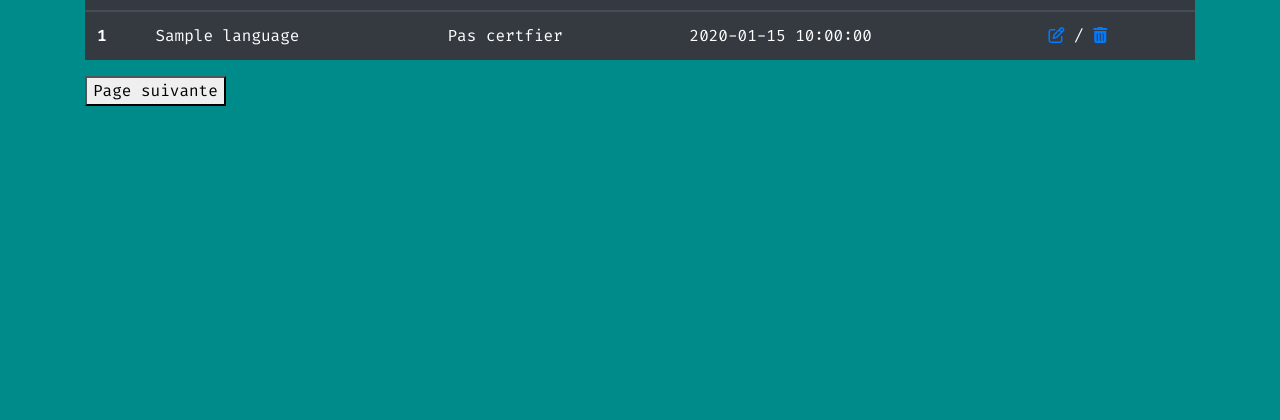
After one commit to Qadadain/Crook.fr, a PHP site: template src/View/Admin/language.html.twig in a window 1280 px wide. The commit adds this page. Shown: the part 127-547 px from the top of the page. Run offline with PHP 8.4, Linux system fonts and the light colour scheme; the template is opened without the code that fills it: most values are stand-ins (such as "Sample title", 1, 10 or a date in 2020); some libraries are stand-ins or nearby versions.

Commit message:
need change branch

```diff
--- /dev/null
+++ b/src/View/Admin/language.html.twig
@@ -0,0 +1,39 @@
+{% extends 'adminLayout.html.twig' %}
+{% block title %}Admin - page d'acceuil{% endblock %}
+{% block content %}
+    <div class="container">
+        <table class="table table-dark">
+            <thead>
+            <tr>
+                <th scope="col">#</th>
+                <th scope="col">Nom</th>
+                <th scope="col">Si valide</th>
+                <th scope="col">Créer le</th>
+                <th scope="col">Actions</th>
+            </tr>
+            </thead>
+            <tbody id="test">
+            {% for language in languages %}
+                <tr>
+                    <th scope="row">{{ loop.index }}</th>
+                    <td>{{ language.name }}</td>
+                    <td>{{ language.is_valid == 1 ? 'Certifier' : 'Pas certfier' }}</td>
+                    <td>{{ language.create_at }}</td>
+                    <td>
+                        <a href="language/{{ language.id }}">
+                            <i class="far fa-edit"></i>
+                        </a>
+                        /
+                        <a href="deleteLanguage/{{ language.id }}">
+                            <i class="fas fa-trash-alt"></i>
+                        </a>
+                    </td>
+                </tr>
+            {% endfor %}
+            </tbody>
+        </table>
+        <div>
+            <button id="next" value="{{ limit }}">Page suivante</button>
+        </div>
+    </div>
+{% endblock %}
--- a/src/View/adminLayout.html.twig
+++ b/src/View/adminLayout.html.twig
@@ -24,10 +24,11 @@
     <a class="navbar-brand text-light" href="/admin/language">Voir les languages</a>
 </nav>
 {% block content %}{% endblock %}
-<script src="https://code.jquery.com/jquery-3.4.1.slim.min.js" integrity="sha384-J6qa4849blE2+poT4WnyKhv5vZF5SrPo0iEjwBvKU7imGFAV0wwj1yYfoRSJoZ+n" crossorigin="anonymous"></script>
+<script src="https://ajax.googleapis.com/ajax/libs/jquery/3.4.1/jquery.min.js"></script>
 <script src="https://cdn.jsdelivr.net/npm/popper.js@1.16.0/dist/umd/popper.min.js" integrity="sha384-Q6E9RHvbIyZFJoft+2mJbHaEWldlvI9IOYy5n3zV9zzTtmI3UksdQRVvoxMfooAo" crossorigin="anonymous"></script>
 <script src="https://stackpath.bootstrapcdn.com/bootstrap/4.4.1/js/bootstrap.min.js" integrity="sha384-wfSDF2E50Y2D1uUdj0O3uMBJnjuUD4Ih7YwaYd1iqfktj0Uod8GCExl3Og8ifwB6" crossorigin="anonymous"></script>
 <script src="https://kit.fontawesome.com/c8a8d1abbe.js" crossorigin="anonymous"></script>
+<script src="/assets/js/script.js"></script>
 {% block javascript %}{% endblock %}
 </body>
 </html>
```
Also changed, not shown: src/Controller/AdminController.php (+22 -0 lines), src/Model/LanguageManager.php (+11 -2 lines), src/View/Admin/ajax/ajaxLanguage.html.twig (added, +17 -0 lines), public/assets/js/script.js (added).
